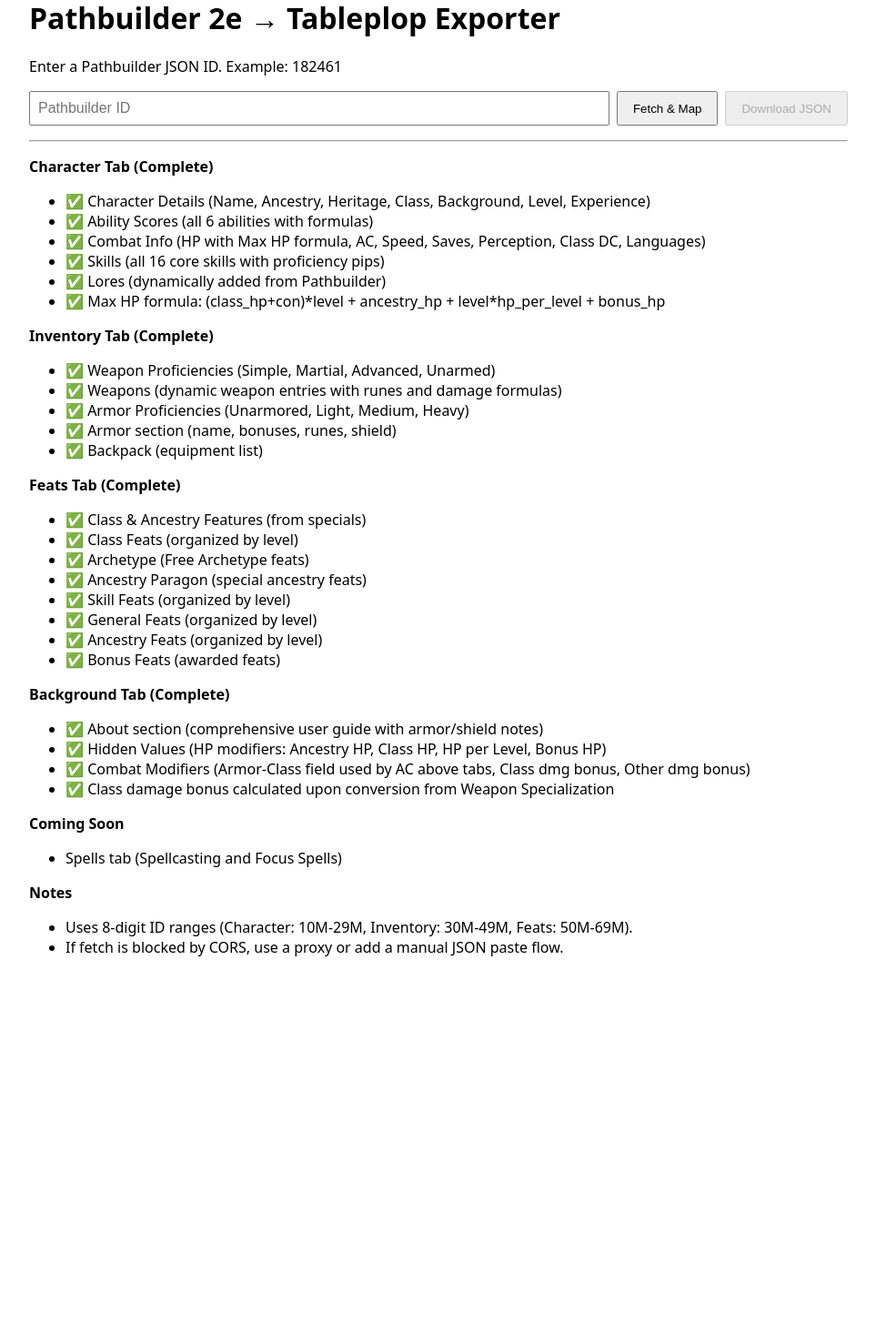
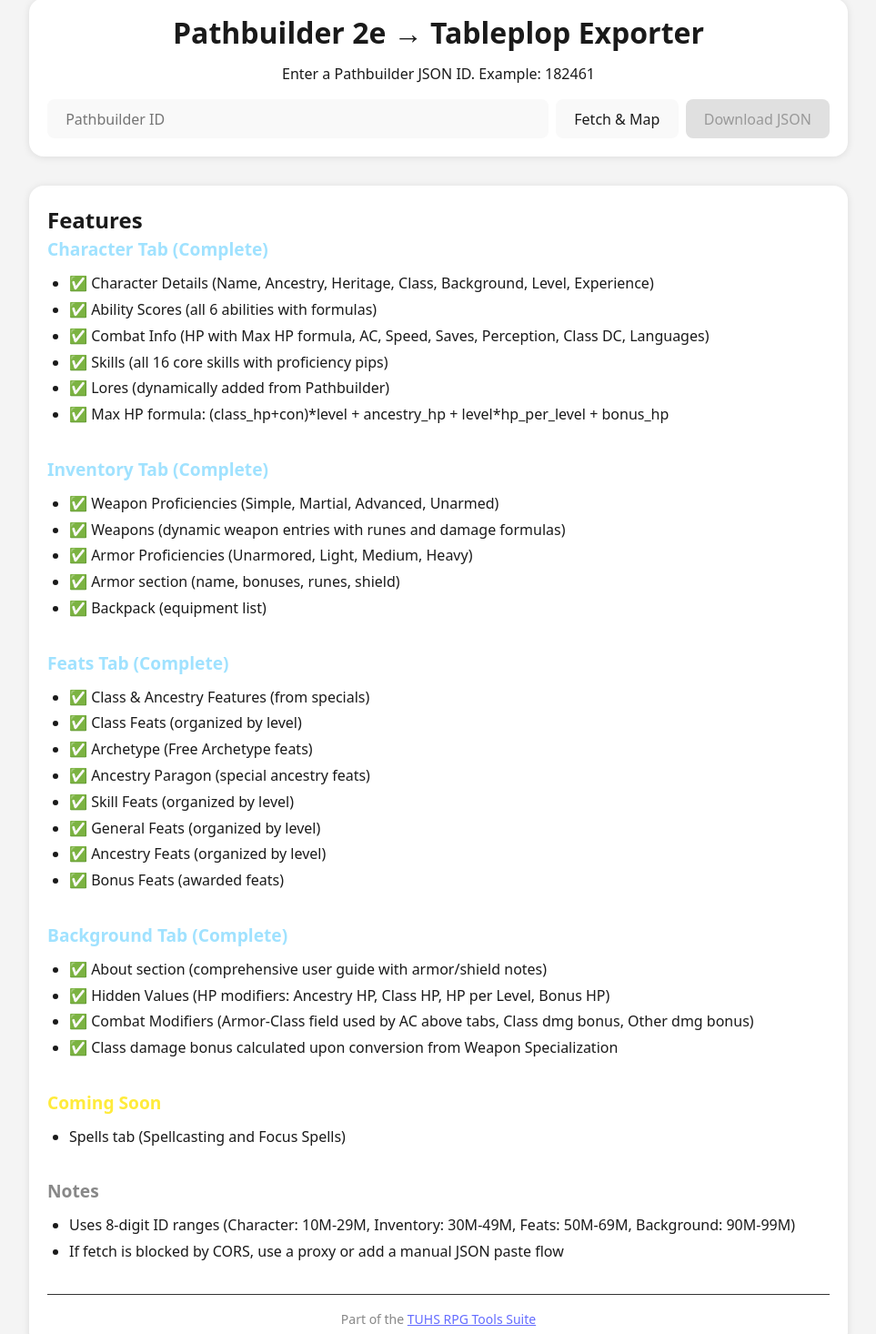
Before and after one commit to tuhs1985/pf2e-pathbuilder-tableplop, a React (Vite) app: page / in a window 1280 px wide. Shown: the part 34-1500 px from the top of the page at 91% size, without its empty margins (158-1121 px from the left). Before the commit the page ends 1118 px from the top, so only its background shows below. Built offline with nearby package versions, Linux system fonts and the light colour scheme.

Commit message:
making it look nice

```diff
--- a/src/App.tsx
+++ b/src/App.tsx
@@ -41,33 +41,50 @@
   }
 
   return (
-    <div style={{ maxWidth: 900, margin: '2rem auto', fontFamily: 'system-ui, sans-serif' }}>
-      <h1>Pathbuilder 2e → Tableplop Exporter</h1>
-      <p>Enter a Pathbuilder JSON ID. Example: 182461</p>
-      <div style={{ display: 'flex', gap: '0.5rem' }}>
+    <div className="app-container">
+      <div className="app-inner">
+        <div className="main-card">
+          <h1 className="card-title">Pathbuilder 2e → Tableplop Exporter</h1>
+
+          <p className="card-subtitle">
+            Enter a Pathbuilder JSON ID. Example: 182461
+          </p>
+
+          <div className="input-group">
             <input
               value={pbId}
               onChange={e => setPbId(e.target.value)}
               placeholder="Pathbuilder ID"
               inputMode="numeric"
-          style={{ flex: 1, padding: '0.5rem', fontSize: '1rem' }}
             />
-        <button onClick={handleFetch} style={{ padding: '0.5rem 1rem' }}>Fetch & Map</button>
-        <button onClick={handleDownload} disabled={!preview} style={{ padding: '0.5rem 1rem' }}>
+            <button onClick={handleFetch}>
+              Fetch & Map
+            </button>
+            <button onClick={handleDownload} disabled={!preview}>
               Download JSON
             </button>
           </div>
-      <p>{status}</p>
+
+          {status && (
+            <p className="status-message">{status}</p>
+          )}
+        </div>
+
         {preview && (
-        <details open>
+          <details open className="preview-section">
             <summary>Preview (first 30 properties)</summary>
-          <pre style={{ background: '#111', color: '#ddd', padding: '1rem', overflow: 'auto', maxHeight: '50vh' }}>
+            <pre>
               {JSON.stringify({ ...preview, properties: preview.properties.slice(0, 30) }, null, 2)}
             </pre>
           </details>
         )}
-      <hr/>
-      <p><strong>Character Tab (Complete)</strong></p>
+
+        <div className="features-card">
+          <h2>Features</h2>
+
+          <div className="features-grid">
+            <div className="feature-section complete">
+              <h3>Character Tab (Complete)</h3>
               <ul>
                 <li>✅ Character Details (Name, Ancestry, Heritage, Class, Background, Level, Experience)</li>
                 <li>✅ Ability Scores (all 6 abilities with formulas)</li>
@@ -76,7 +93,10 @@
                 <li>✅ Lores (dynamically added from Pathbuilder)</li>
                 <li>✅ Max HP formula: (class_hp+con)*level + ancestry_hp + level*hp_per_level + bonus_hp</li>
               </ul>
-      <p><strong>Inventory Tab (Complete)</strong></p>
+            </div>
+
+            <div className="feature-section complete">
+              <h3>Inventory Tab (Complete)</h3>
               <ul>
                 <li>✅ Weapon Proficiencies (Simple, Martial, Advanced, Unarmed)</li>
                 <li>✅ Weapons (dynamic weapon entries with runes and damage formulas)</li>
@@ -84,7 +104,10 @@
                 <li>✅ Armor section (name, bonuses, runes, shield)</li>
                 <li>✅ Backpack (equipment list)</li>
               </ul>
-      <p><strong>Feats Tab (Complete)</strong></p>
+            </div>
+
+            <div className="feature-section complete">
+              <h3>Feats Tab (Complete)</h3>
               <ul>
                 <li>✅ Class & Ancestry Features (from specials)</li>
                 <li>✅ Class Feats (organized by level)</li>
@@ -95,22 +118,48 @@
                 <li>✅ Ancestry Feats (organized by level)</li>
                 <li>✅ Bonus Feats (awarded feats)</li>
               </ul>
-      <p><strong>Background Tab (Complete)</strong></p>
+            </div>
+
+            <div className="feature-section complete">
+              <h3>Background Tab (Complete)</h3>
               <ul>
                 <li>✅ About section (comprehensive user guide with armor/shield notes)</li>
                 <li>✅ Hidden Values (HP modifiers: Ancestry HP, Class HP, HP per Level, Bonus HP)</li>
                 <li>✅ Combat Modifiers (Armor-Class field used by AC above tabs, Class dmg bonus, Other dmg bonus)</li>
                 <li>✅ Class damage bonus calculated upon conversion from Weapon Specialization</li>
               </ul>
-      <p><strong>Coming Soon</strong></p>
+            </div>
+
+            <div className="feature-section coming-soon">
+              <h3>Coming Soon</h3>
               <ul>
                 <li>Spells tab (Spellcasting and Focus Spells)</li>
               </ul>
-      <p><strong>Notes</strong></p>
+            </div>
+
+            <div className="feature-section notes">
+              <h3>Notes</h3>
               <ul>
-        <li>Uses 8-digit ID ranges (Character: 10M-29M, Inventory: 30M-49M, Feats: 50M-69M).</li>
-        <li>If fetch is blocked by CORS, use a proxy or add a manual JSON paste flow.</li>
+                <li>Uses 8-digit ID ranges (Character: 10M-29M, Inventory: 30M-49M, Feats: 50M-69M, Background: 90M-99M)</li>
+                <li>If fetch is blocked by CORS, use a proxy or add a manual JSON paste flow</li>
               </ul>
+            </div>
+          </div>
+
+          <footer className="app-footer">
+            <p>
+              Part of the{' '}
+              <a
+                href="https://tools.tuhsrpg.com"
+                target="_blank"
+                rel="noopener noreferrer"
+              >
+                TUHS RPG Tools Suite
+              </a>
+            </p>
+          </footer>
+        </div>
+      </div>
     </div>
   )
 }
--- /dev/null
+++ b/src/index.css
@@ -0,0 +1,317 @@
+:root {
+  font-family: system-ui, Avenir, Helvetica, Arial, sans-serif;
+  line-height: 1.5;
+  font-weight: 400;
+
+  color-scheme: light dark;
+  color: rgba(255, 255, 255, 0.87);
+  background-color: #222;
+
+  font-synthesis: none;
+  text-rendering: optimizeLegibility;
+  -webkit-font-smoothing: antialiased;
+  -moz-osx-font-smoothing: grayscale;
+}
+
+* {
+  margin: 0;
+  padding: 0;
+  box-sizing: border-box;
+}
+
+body {
+  margin: 0;
+  padding: 0;
+  min-width: 320px;
+  min-height: 100vh;
+  background-color: #222;
+  color: #eee;
+}
+
+#root {
+  min-height: 100vh;
+  background-color: #222;
+}
+
+a {
+  font-weight: 500;
+  color: #646cff;
+  text-decoration: underline;
+}
+
+a:hover {
+  color: #535bf2;
+}
+
+h1 {
+  font-size: 2rem;
+  line-height: 1.1;
+}
+
+h2 {
+  font-size: 1.5rem;
+}
+
+h3 {
+  font-size: 1.2rem;
+}
+
+button {
+  border-radius: 8px;
+  border: 1px solid transparent;
+  padding: 0.6em 1.2em;
+  font-size: 1em;
+  font-weight: 500;
+  font-family: inherit;
+  background-color: #1a1a1a;
+  color: #fff;
+  cursor: pointer;
+  transition: border-color 0.25s, background-color 0.25s;
+}
+
+button:hover:not(:disabled) {
+  border-color: #646cff;
+}
+
+button:disabled {
+  background-color: #333;
+  color: #666;
+  cursor: not-allowed;
+}
+
+button:focus,
+button:focus-visible {
+  outline: 4px auto -webkit-focus-ring-color;
+}
+
+input {
+  border-radius: 8px;
+  border: 1px solid transparent;
+  padding: 0.6em 1.2em;
+  font-size: 1em;
+  font-family: inherit;
+  background-color: #1a1a1a;
+  color: #fff;
+  transition: border-color 0.25s;
+}
+
+input:focus {
+  outline: none;
+  border-color: #646cff;
+}
+
+/* App container */
+.app-container {
+  min-height: 100vh;
+  background: #222;
+  color: #eee;
+  padding: 0 0.5rem;
+}
+
+.app-inner {
+  max-width: 900px;
+  margin: 0 auto;
+  padding: 2rem 0;
+}
+
+/* Card styling */
+.main-card {
+  background: #262626;
+  padding: 1.25rem;
+  border-radius: 1rem;
+  box-shadow: 0 1px 8px rgba(0,0,0,0.15);
+  margin-bottom: 2rem;
+}
+
+.card-title {
+  font-size: 2rem;
+  margin-bottom: 1rem;
+  text-align: center;
+  line-height: 1.1;
+}
+
+.card-subtitle {
+  text-align: center;
+  margin: 0 0 1rem 0;
+}
+
+/* Input group */
+.input-group {
+  display: flex;
+  gap: 0.5rem;
+  flex-wrap: wrap;
+}
+
+.input-group input {
+  flex: 1;
+  min-width: 200px;
+}
+
+/* Status message */
+.status-message {
+  margin: 0.5rem 0;
+  padding: 0.5rem;
+  background: #1a1a1a;
+  border-radius: 4px;
+  text-align: center;
+}
+
+/* Preview section */
+.preview-section {
+  background: #262626;
+  padding: 1.25rem;
+  border-radius: 1rem;
+  box-shadow: 0 1px 8px rgba(0,0,0,0.15);
+  margin-bottom: 2rem;
+}
+
+.preview-section summary {
+  cursor: pointer;
+  font-weight: 500;
+  margin-bottom: 1rem;
+}
+
+.preview-section pre {
+  background: #111;
+  color: #ddd;
+  padding: 1rem;
+  overflow: auto;
+  max-height: 50vh;
+  border-radius: 4px;
+  font-size: 0.875rem;
+}
+
+/* Features section */
+.features-card {
+  background: #262626;
+  padding: 1.25rem;
+  border-radius: 1rem;
+  box-shadow: 0 1px 8px rgba(0,0,0,0.15);
+}
+
+.features-grid {
+  display: grid;
+  gap: 1.5rem;
+}
+
+.feature-section h3 {
+  font-size: 1.2rem;
+  margin-bottom: 0.5rem;
+}
+
+.feature-section.complete h3 {
+  color: #a0e2ff;
+}
+
+.feature-section.coming-soon h3 {
+  color: #ffeb3b;
+}
+
+.feature-section.notes h3 {
+  color: #888;
+}
+
+.feature-section ul {
+  margin: 0.5rem 0;
+  padding-left: 1.5rem;
+  line-height: 1.8;
+}
+
+/* Footer */
+.app-footer {
+  margin-top: 1.5rem;
+  text-align: center;
+  font-size: 0.875rem;
+  color: #888;
+  padding-top: 1rem;
+  border-top: 1px solid #333;
+}
+
+.app-footer a {
+  color: #646cff;
+}
+
+/* Responsive */
+@media (max-width: 700px) {
+  .app-inner {
+    padding: 1rem 0;
+  }
+
+  .main-card,
+  .preview-section,
+  .features-card {
+    padding: 1rem;
+  }
+
+  .card-title {
+    font-size: 1.5rem;
+  }
+
+  .input-group {
+    flex-direction: column;
+  }
+
+  .input-group input {
+    min-width: 100%;
+  }
+
+  .input-group button {
+    width: 100%;
+  }
+}
+
+@media (prefers-color-scheme: light) {
+  :root {
+    color: #213547;
+    background-color: #ffffff;
+  }
+
+  body {
+    background-color: #f4f4f4;
+    color: #1a1a1a;
+  }
+
+  #root {
+    background-color: #f4f4f4;
+  }
+
+  .app-container {
+    background: #f4f4f4;
+    color: #1a1a1a;
+  }
+
+  .main-card,
+  .preview-section,
+  .features-card {
+    background: #ffffff;
+    box-shadow: 0 1px 8px rgba(0,0,0,0.1);
+  }
+
+  .status-message {
+    background: #f0f0f0;
+  }
+
+  .preview-section pre {
+    background: #f8f8f8;
+    color: #222;
+  }
+
+  button {
+    background-color: #f9f9f9;
+    color: #1a1a1a;
+  }
+
+  button:disabled {
+    background-color: #e0e0e0;
+    color: #999;
+  }
+
+  input {
+    background-color: #f9f9f9;
+    color: #1a1a1a;
+  }
+
+  a:hover {
+    color: #747bff;
+  }
+}
--- a/src/main.tsx
+++ b/src/main.tsx
@@ -1,5 +1,6 @@
 import React from 'react'
 import { createRoot } from 'react-dom/client'
 import { App } from './App'
+import './index.css'
 
 createRoot(document.getElementById('root')!).render(<App />)
```
Also changed, not shown: public/icon-192.png, public/icon-512.png. Lines whose indentation alone changed are shown as unchanged.
